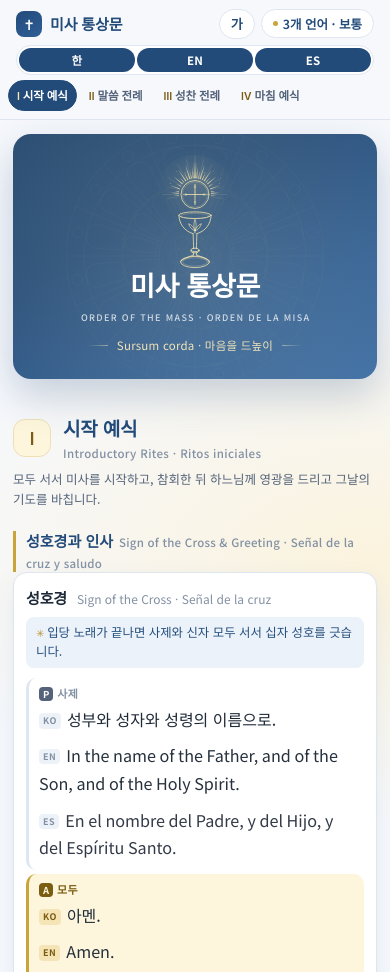
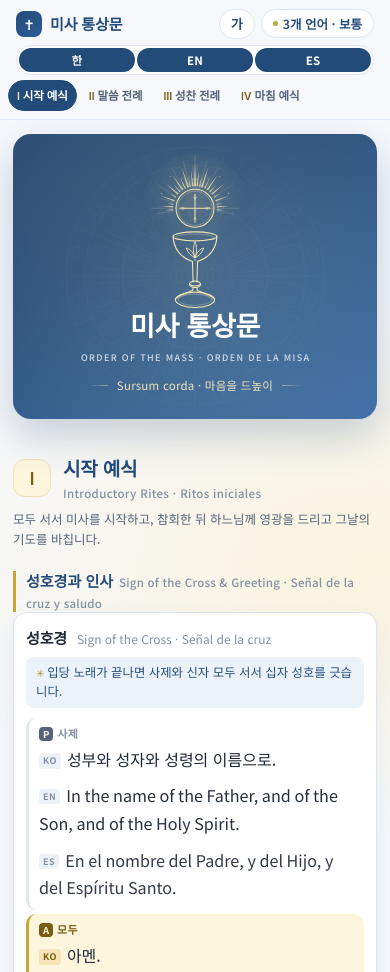
Before and after one commit to einxjin/mass-order, a plain HTML site: page index.html in a window 390 px wide. Shown: the top 972 px of the page. Drawn offline with Linux system fonts and the light colour scheme.

Commit message:
모바일 히어로 엠블럼을 시안 B 비율(390px에서 152px)로 맞춤

```diff
--- a/index.html
+++ b/index.html
@@ -306,7 +306,7 @@
     :root{--role-w:0px}
     .page{padding:calc(var(--hdr) + 14px) 13px 56px}
     .hero{padding:22px 18px 24px;border-radius:18px;flex-direction:column;text-align:center}
-    .hero-emblem{height:clamp(112px,28vw,152px);margin-left:0}
+    .hero-emblem{height:clamp(112px,39vw,152px);margin-left:0}
     .hero-text{align-items:center;margin-left:0}
     .hero-text::before{display:none}
     .hero h1{font-size:clamp(25px,7vw,27px)}
```
